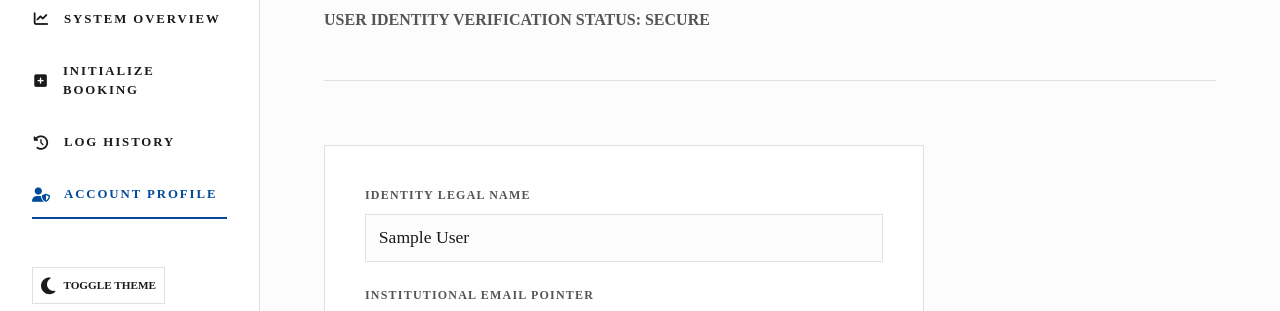
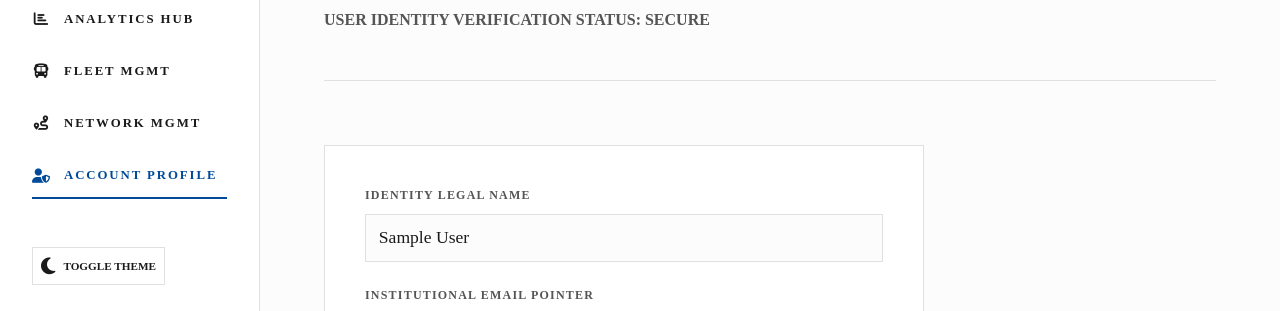
Before and after one commit to SekhSujonHaque2005/Bus-Management-System, a website: page frontend/profile.html in a window 1280 px wide. Shown: the part 132-443 px from the top of the page. Drawn offline with Linux system fonts and the light colour scheme; sample sign-in values are in the browser's storage.

Commit message:
Fix profile page sidebar to be role-specific

```diff
--- a/frontend/profile.html
+++ b/frontend/profile.html
@@ -14,24 +14,8 @@
             <a href="index.html" class="nav-brand" style="margin-bottom: 3rem;">
                 <i class="fas fa-bus-alt"></i> SMARTBUS
             </a>
-            <ul style="list-style: none;">
-                <li style="margin-bottom: 0.5rem;"><a href="student-dashboard.html" class="nav-link"><i class="fas fa-chart-line"></i> SYSTEM OVERVIEW</a></li>
-                <li style="margin-bottom: 0.5rem;"><a href="book-seat.html" class="nav-link"><i class="fas fa-plus-square"></i> INITIALIZE BOOKING</a></li>
-                <li style="margin-bottom: 0.5rem;"><a href="my-bookings.html" class="nav-link"><i class="fas fa-history"></i> LOG HISTORY</a></li>
-                <li style="margin-bottom: 0.5rem;"><a href="profile.html" class="nav-link" style="color: var(--brand); border-bottom: 2px solid var(--brand);"><i class="fas fa-user-shield"></i> ACCOUNT PROFILE</a></li>
-
-                <li style="margin-top: 3rem;">
-                    <div class="theme-toggle" id="themeToggle" style="padding: 0.5rem; border: 1px solid var(--border); width: fit-content;">
-                        <i class="fas fa-moon"></i>
-                        <span style="font-size: 0.7rem; font-weight: 900; margin-left: 0.5rem; text-transform: uppercase;">Toggle Theme</span>
-                    </div>
-                </li>
-
-                <li style="margin-top: auto; padding-top: 2rem;">
-                    <a href="login.html" id="logoutBtn" style="color: #dc2626; font-weight: 900; text-decoration: none; font-size: 0.85rem; text-transform: uppercase; letter-spacing: 0.1em;">
-                        <i class="fas fa-power-off"></i> Terminate Session
-                    </a>
-                </li>
+            <ul style="list-style: none;" id="sidebarLinks">
+                <!-- Links injected by JS -->
             </ul>
         </aside>
 
@@ -67,9 +51,58 @@
     <script src="js/theme.js" type="module"></script>
     <script type="module">
         import { apiFetch, showToast, logout, getUserData, setUserData } from './js/api.js';
+
+        const user = getUserData();
+        if (!user) window.location.href = 'login.html';
+
+        // Dynamic Sidebar Logic
+        const sidebar = document.getElementById('sidebarLinks');
+        const role = user.role;
+
+        const links = {
+            student: [
+                { href: 'student-dashboard.html', icon: 'fas fa-chart-line', text: 'SYSTEM OVERVIEW' },
+                { href: 'book-seat.html', icon: 'fas fa-plus-square', text: 'INITIALIZE BOOKING' },
+                { href: 'my-bookings.html', icon: 'fas fa-history', text: 'LOG HISTORY' }
+            ],
+            driver: [
+                { href: 'driver-dashboard.html', icon: 'fas fa-route', text: 'ACTIVE MISSION' }
+            ],
+            admin: [
+                { href: 'admin-dashboard.html', icon: 'fas fa-chart-bar', text: 'ANALYTICS HUB' },
+                { href: 'admin-manage-buses.html', icon: 'fas fa-bus', text: 'FLEET MGMT' },
+                { href: 'admin-manage-routes.html', icon: 'fas fa-route', text: 'NETWORK MGMT' }
+            ]
+        };
+
+        const roleLinks = links[role] || [];
+
+        let html = '';
+        roleLinks.forEach(link => {
+            html += `<li style="margin-bottom: 0.5rem;"><a href="${link.href}" class="nav-link"><i class="${link.icon}"></i> ${link.text}</a></li>`;
+        });
+
+        html += `<li style="margin-bottom: 0.5rem;"><a href="profile.html" class="nav-link" style="color: var(--brand); border-bottom: 2px solid var(--brand);"><i class="fas fa-user-shield"></i> ACCOUNT PROFILE</a></li>`;
+
+        html += `
+            <li style="margin-top: 3rem;">
+                <div class="theme-toggle" id="themeToggle" style="padding: 0.5rem; border: 1px solid var(--border); width: fit-content;">
+                    <i class="fas fa-moon"></i>
+                    <span style="font-size: 0.7rem; font-weight: 900; margin-left: 0.5rem; text-transform: uppercase;">Toggle Theme</span>
+                </div>
+            </li>
+            <li style="margin-top: auto; padding-top: 2rem;">
+                <a href="login.html" id="logoutBtn" style="color: #dc2626; font-weight: 900; text-decoration: none; font-size: 0.85rem; text-transform: uppercase; letter-spacing: 0.1em;">
+                    <i class="fas fa-power-off"></i> Terminate Session
+                </a>
+            </li>
+        `;
+
+        sidebar.innerHTML = html;
+
+        // Re-attach listeners
         document.getElementById('logoutBtn').addEventListener('click', (e) => { e.preventDefault(); logout(); });
 
-        const user = getUserData();
         if (user) {
             document.getElementById('profileName').value = user.name;
             document.getElementById('profileEmail').value = user.email;
```
